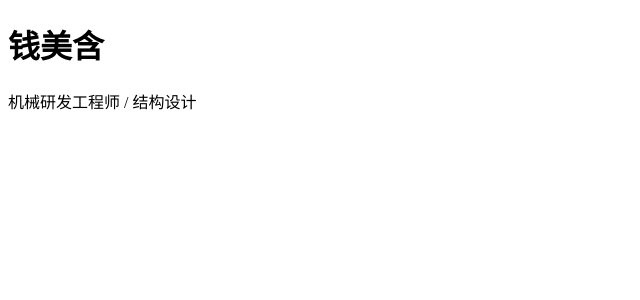
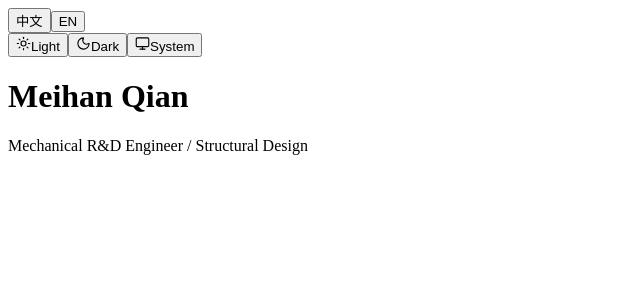
Before and after one commit to qianmeihan/qianmeihan.github.io, a React (Vite) app: page / in a window 1280 px wide. Shown: the top 300 px of the page, without its empty margins (0-640 px from the left). Built offline with nearby package versions, Linux system fonts and the light colour scheme.

Commit message:
feat: add bilingual and theme preferences

```diff
--- a/src/App.tsx
+++ b/src/App.tsx
@@ -1,6 +1,10 @@
 import { useCallback, useEffect, useState } from 'react';
+import { LanguageSwitch } from './components/LanguageSwitch';
+import { ThemeSwitch } from './components/ThemeSwitch';
 import { loadSiteContent } from './content/loadSiteContent';
 import type { SiteContent } from './content/types';
+import { useSitePreferences } from './hooks/useSitePreferences';
+import { localized } from './lib/localized';
 
 interface AppProps {
   contentLoader?: () => Promise<SiteContent>;
@@ -13,6 +17,12 @@ type LoadState =
 
 export default function App({ contentLoader = loadSiteContent }: AppProps) {
   const [loadState, setLoadState] = useState<LoadState>({ status: 'loading' });
+  const {
+    locale,
+    setLocale,
+    themePreference,
+    setThemePreference,
+  } = useSitePreferences();
 
   const load = useCallback(() => {
     setLoadState({ status: 'loading' });
@@ -43,9 +53,19 @@ export default function App({ contentLoader = loadSiteContent }: AppProps) {
 
   const { content } = loadState;
   return (
-    <main>
-      <h1>{content.profile.name.zh}</h1>
-      <p>{content.profile.role.zh}</p>
-    </main>
+    <>
+      <header>
+        <LanguageSwitch locale={locale} onChange={setLocale} />
+        <ThemeSwitch
+          locale={locale}
+          preference={themePreference}
+          onChange={setThemePreference}
+        />
+      </header>
+      <main>
+        <h1>{localized(content.profile.name, locale)}</h1>
+        <p>{localized(content.profile.role, locale)}</p>
+      </main>
+    </>
   );
 }
--- /dev/null
+++ b/src/components/LanguageSwitch.tsx
@@ -0,0 +1,27 @@
+import type { Locale } from '../content/types';
+
+interface LanguageSwitchProps {
+  locale: Locale;
+  onChange: (locale: Locale) => void;
+}
+
+export function LanguageSwitch({ locale, onChange }: LanguageSwitchProps) {
+  return (
+    <div className="language-switch" role="group" aria-label="语言 / Language">
+      <button
+        type="button"
+        aria-pressed={locale === 'zh'}
+        onClick={() => onChange('zh')}
+      >
+        中文
+      </button>
+      <button
+        type="button"
+        aria-pressed={locale === 'en'}
+        onClick={() => onChange('en')}
+      >
+        EN
+      </button>
+    </div>
+  );
+}
--- /dev/null
+++ b/src/components/ThemeSwitch.tsx
@@ -0,0 +1,38 @@
+import { Monitor, Moon, Sun } from 'lucide-react';
+import type { Locale } from '../content/types';
+import type { ThemePreference } from '../lib/preferences';
+
+interface ThemeSwitchProps {
+  locale: Locale;
+  preference: ThemePreference;
+  onChange: (preference: ThemePreference) => void;
+}
+
+const choices = [
+  { value: 'light', zh: '亮色', en: 'Light', Icon: Sun },
+  { value: 'dark', zh: '暗色', en: 'Dark', Icon: Moon },
+  { value: 'system', zh: '跟随系统', en: 'System', Icon: Monitor },
+] as const;
+
+export function ThemeSwitch({ locale, preference, onChange }: ThemeSwitchProps) {
+  return (
+    <div className="theme-switch" role="group" aria-label={locale === 'zh' ? '主题' : 'Theme'}>
+      {choices.map(({ value, zh, en, Icon }) => {
+        const label = locale === 'zh' ? zh : en;
+        return (
+          <button
+            key={value}
+            type="button"
+            aria-label={label}
+            aria-pressed={preference === value}
+            title={label}
+            onClick={() => onChange(value)}
+          >
+            <Icon aria-hidden="true" size={15} strokeWidth={1.8} />
+            <span>{label}</span>
+          </button>
+        );
+      })}
+    </div>
+  );
+}
--- /dev/null
+++ b/src/hooks/useSitePreferences.ts
@@ -0,0 +1,92 @@
+import { useEffect, useMemo, useState } from 'react';
+import type { Locale } from '../content/types';
+import {
+  isThemePreference,
+  LOCALE_STORAGE_KEY,
+  resolveInitialLocale,
+  resolveTheme,
+  THEME_STORAGE_KEY,
+  type ThemePreference,
+} from '../lib/preferences';
+
+function readStoredValue(key: string): string | null {
+  try {
+    return window.localStorage.getItem(key);
+  } catch {
+    return null;
+  }
+}
+
+function writeStoredValue(key: string, value: string): void {
+  try {
+    window.localStorage.setItem(key, value);
+  } catch {
+    // Preferences still apply for the current page when storage is unavailable.
+  }
+}
+
+function darkModeQuery(): MediaQueryList | null {
+  return typeof window.matchMedia === 'function'
+    ? window.matchMedia('(prefers-color-scheme: dark)')
+    : null;
+}
+
+export function useSitePreferences() {
+  const [locale, setLocaleState] = useState<Locale>(() =>
+    resolveInitialLocale(
+      readStoredValue(LOCALE_STORAGE_KEY),
+      navigator.languages.length > 0 ? navigator.languages : [navigator.language],
+    ),
+  );
+  const [themePreference, setThemePreferenceState] = useState<ThemePreference>(() => {
+    const stored = readStoredValue(THEME_STORAGE_KEY);
+    return isThemePreference(stored) ? stored : 'system';
+  });
+  const [prefersDark, setPrefersDark] = useState(() => darkModeQuery()?.matches ?? false);
+
+  useEffect(() => {
+    document.documentElement.lang = locale === 'zh' ? 'zh-CN' : 'en';
+  }, [locale]);
+
+  useEffect(() => {
+    if (themePreference !== 'system') {
+      return undefined;
+    }
+    const query = darkModeQuery();
+    if (!query) {
+      return undefined;
+    }
+    const updatePreference = (event: MediaQueryListEvent) => setPrefersDark(event.matches);
+    setPrefersDark(query.matches);
+    query.addEventListener('change', updatePreference);
+    return () => query.removeEventListener('change', updatePreference);
+  }, [themePreference]);
+
+  const resolvedTheme = useMemo(
+    () => resolveTheme(themePreference, prefersDark),
+    [themePreference, prefersDark],
+  );
+
+  useEffect(() => {
+    document.documentElement.dataset.theme = resolvedTheme;
+    document.documentElement.style.colorScheme = resolvedTheme;
+  }, [resolvedTheme]);
+
+  const setLocale = (nextLocale: Locale) => {
+    setLocaleState(nextLocale);
+    writeStoredValue(LOCALE_STORAGE_KEY, nextLocale);
+  };
+
+  const setThemePreference = (nextTheme: ThemePreference) => {
+    setThemePreferenceState(nextTheme);
+    writeStoredValue(THEME_STORAGE_KEY, nextTheme);
+  };
+
+  return {
+    locale,
+    setLocale,
+    themePreference,
+    setThemePreference,
+    resolvedTheme,
+  };
+}
--- /dev/null
+++ b/src/lib/localized.ts
@@ -0,0 +1,5 @@
+import type { Locale, LocalizedText } from '../content/types';
+
+export function localized(text: LocalizedText, locale: Locale): string {
+  return text[locale];
+}
--- /dev/null
+++ b/src/lib/preferences.ts
@@ -0,0 +1,33 @@
+import type { Locale } from '../content/types';
+
+export type ThemePreference = 'light' | 'dark' | 'system';
+export type ResolvedTheme = 'light' | 'dark';
+
+export const LOCALE_STORAGE_KEY = 'qian-portfolio-locale';
+export const THEME_STORAGE_KEY = 'qian-portfolio-theme';
+
+export function resolveInitialLocale(
+  stored: string | null,
+  browserLanguages: readonly string[],
+): Locale {
+  if (stored === 'zh' || stored === 'en') {
+    return stored;
+  }
+  return browserLanguages.some((language) => language.toLowerCase().startsWith('zh'))
+    ? 'zh'
+    : 'en';
+}
+
+export function resolveTheme(
+  preference: ThemePreference,
+  prefersDark: boolean,
+): ResolvedTheme {
+  if (preference === 'system') {
+    return prefersDark ? 'dark' : 'light';
+  }
+  return preference;
+}
+
+export function isThemePreference(value: string | null): value is ThemePreference {
+  return value === 'light' || value === 'dark' || value === 'system';
+}
```
Also changed, not shown: 2 other files (tests, documents, lock files or other folders).
